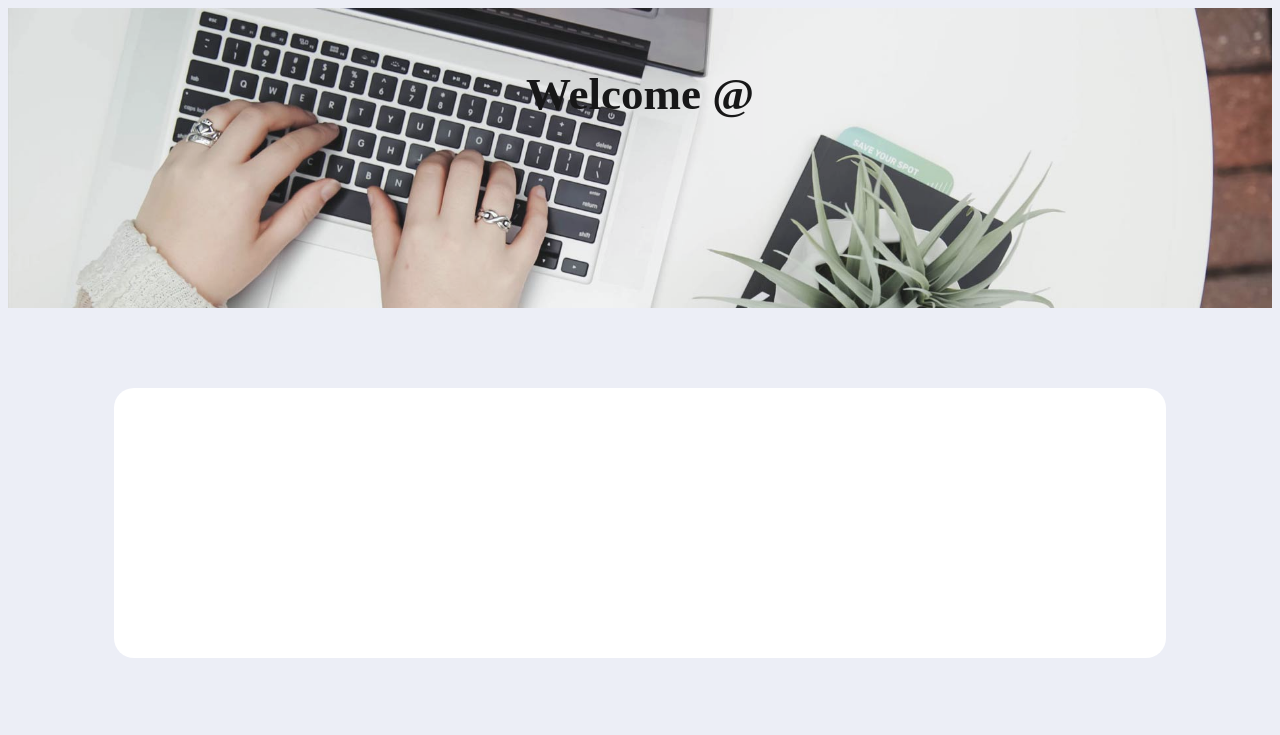
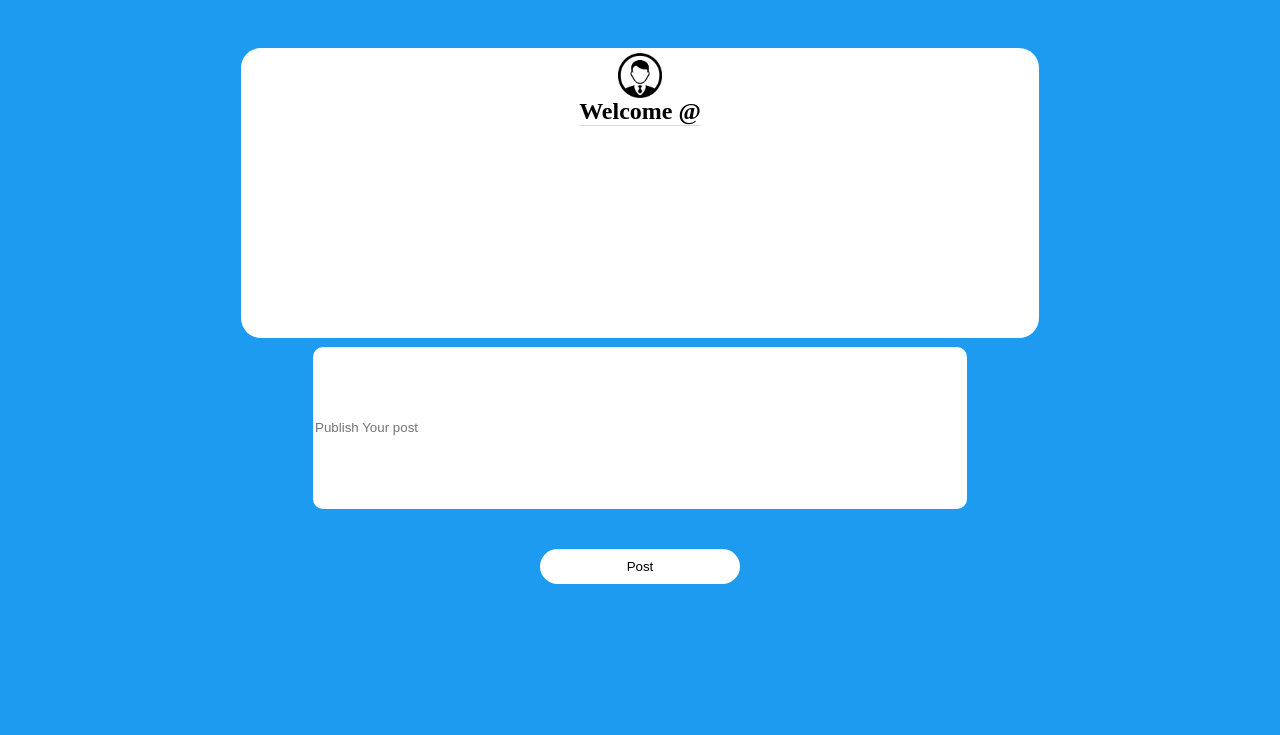
Before and after one commit to salman-aly/jS-Tasks, a plain HTML site: page Blogsite/post.html in a window 1280 px wide. Shown: the top 735 px of the page. Drawn offline with Linux system fonts and the light colour scheme.

Commit message:
working on ui

```diff
--- a/Blogsite/app.js
+++ b/Blogsite/app.js
@@ -1,4 +1,4 @@
-var username = document.forms["myForm"]["name"].value;
+// var username = document.forms["myForm"]["name"].value;
 function requiredForm() {
   var username = document.forms["myForm"]["name"].value;
   var password = document.forms["myForm"]["password"].value;
@@ -6,20 +6,12 @@ function requiredForm() {
     alert("Name must be filled out");
     return false;
   }
-
-
 }
 function showPost() {
   var text = document.getElementById("textarea").value;
   var display = document.getElementById("screen");
-
-  var userNameReplace = userNameReplace + username;
-
-  display.innerHTML += "\n" + text;
-
+  display.innerHTML += "<br />" + text;
   var newUser = document.getElementById("newUser");
-
-  newUser.innerHTML = "welcome " + username;
-
+  // newUser.innerHTML = "welcome " + username.value;
   document.getElementById("textarea").value = "";
 }
--- a/Blogsite/post.css
+++ b/Blogsite/post.css
@@ -1,25 +1,28 @@
 body {
-    background-color: #ECEEF6;
+    background-color: #1D9BF0;
 }
 
 .main-container .screen {
-    width: 80% !important;
+    width: 60% !important;
     height: 230px;
     outline: none;
     margin-bottom: 80px;
     border-radius: 20px;
     background-color: #fff;
     text-align: left;
-    padding: 20px;
+    padding-top: 60px;
+    padding-left: 40px;
+    margin-top: -40px;
 }
 
 .second-container>input {
-    width: 850px !important;
-    height: 200px;
+    width: 650px !important;
+    height: 160px;
     outline: none;
     border: none;
     border-radius: 10px;
     margin-bottom: 40px;
+    margin-top: -100px;
 }
 
 .main-container {
@@ -35,17 +38,17 @@ body {
     width: 200px;
     border-radius: 20px;
     border: none;
-    background-color: #1A87EC;
+    background-color: #fff;
     padding: 10px;
-    color: #fff;
+    color: #000000;
 }
 .main-container button:hover {
     width: 200px;
     border-radius: 20px;
     border: none;
-    background-color: #fff;
+    background-color: #1A87EC;
     padding: 10px;
-    color: #000000;
+    color: #ffffff;
     transition: 0.3s ease-out;
     transform: translateY(2px);
 }
@@ -54,15 +57,14 @@ input #screen {
     height: 250px !important;
 }
 
-.top {
+/* .top {
     background-image: url(images/team-hdr-img.jpg);
     height: 300px;
     background-size: cover;
     background-repeat: no-repeat;
     object-fit: cover;
-    opacity: 0.9;
-
-}
+    opacity: 0.4;
+} */
 
 
 .top{
@@ -72,3 +74,16 @@ input #screen {
     display: flex;
     justify-content: center;
 }
+
+.top h4{
+    font-size: 24px;
+    position: absolute;
+    margin-top: 90px;
+    border-bottom: 1px solid #dadada;
+}
+
+.top img{
+    height: 45px;
+    position: absolute;
+    margin-top: 45px;
+}
--- a/Blogsite/post.html
+++ b/Blogsite/post.html
@@ -13,6 +13,7 @@
 <body>
     <div class="top">
         <h4 id="newUser">Welcome @ </h4>
+        <img src="images/png-clipart-computer-icons-user-profile-avatar-heroes-silhouette-removebg-preview.png" alt="">
     </div>
     <div class="main-container">
         <div id="screen" class="screen" placeholder="Your post will display here"></div>
```
Also changed, not shown: Blogsite/index.html (+7 -9 lines), Blogsite/style.css (+6 -3 lines), Blogsite/images/png-clipart-computer-icons-user-profile-avatar-heroes-silhouette-removebg-preview.png (added).
